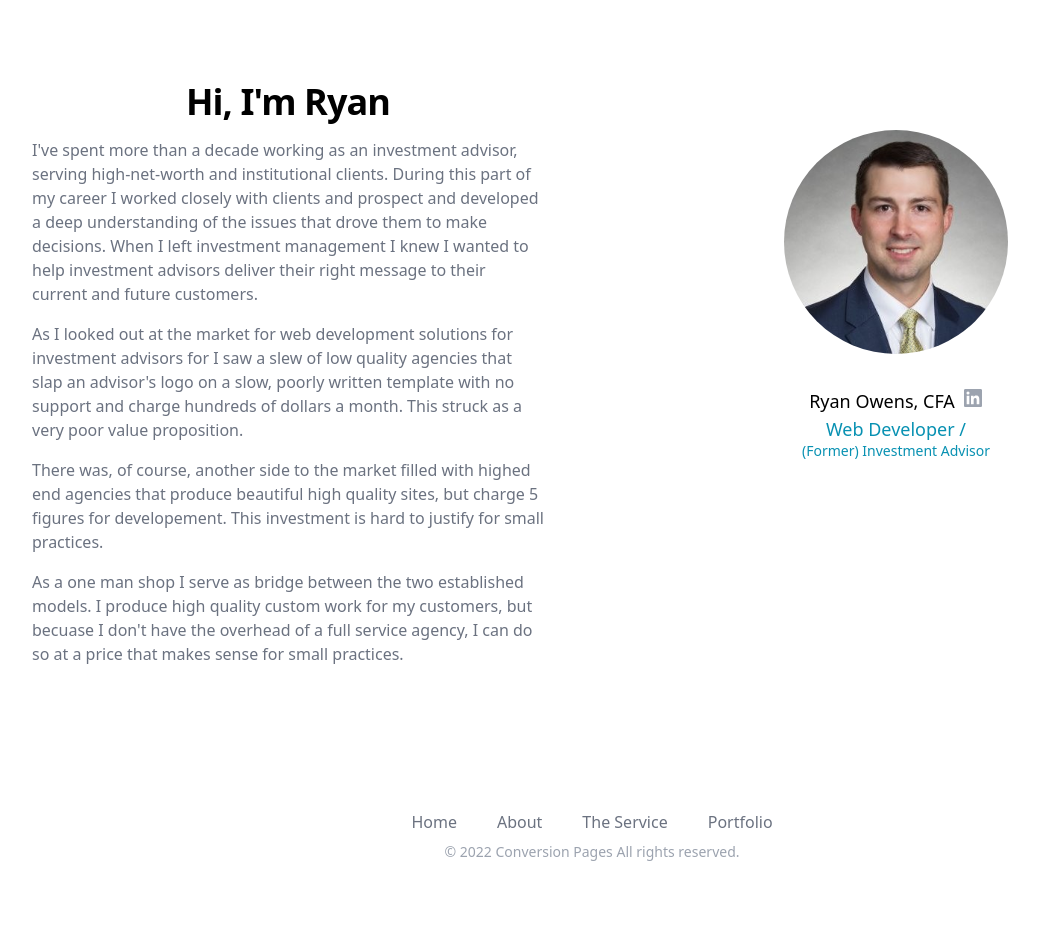
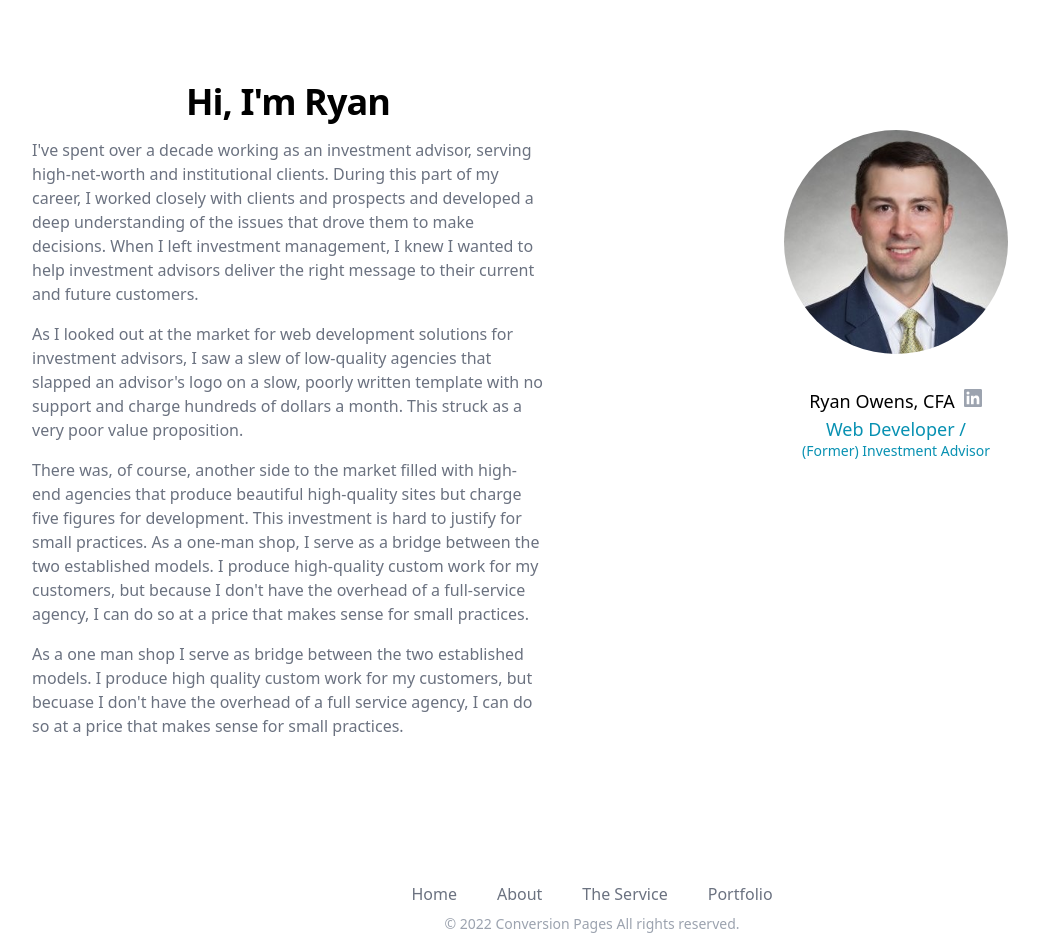
Before and after one commit to rowens794/freelance-template, a Next.js app: page /site-review in a window 1280 px wide. Shown: the part 2300-3235 px from the top of the page, without its empty margins (48-1087 px from the left). Before the commit the page ends 3210 px from the top, so only its background shows below. Built offline with nearby package versions, Linux system fonts and the light colour scheme.

Commit message:
spell check 2

```diff
--- a/page-sections/content/written-by-a-pro/index.tsx
+++ b/page-sections/content/written-by-a-pro/index.tsx
@@ -32,19 +32,19 @@ export default function Example() {
                 Copywriting by an Industry Insider
               </h3>
               <p className="my-4 ">
-                I've spent over 10 years working in the investment management
+                I've spent over ten years working in the investment management
                 industry. I've managed over $2 billion, led investment teams,
-                and met with hundreads of clients.
+                and met with hundreds of clients.
               </p>
 
               <p className="my-4 ">
                 I know how to communicate the value of professional advisory
-                services to prospective customers and I want to deliver that
+                services to prospective customers, and I want to deliver that
                 message for your practice.
               </p>
 
               <p className="my-4 ">
-                Because I was raised in the industry, you not only get more
+                Because I grew up in the industry, you not only get more
                 compelling copy, but you spend less time hand-holding your
                 website developer to ensure you get the results you want.
               </p>
--- a/page-sections/pricing/split-with-brand-panel/index.tsx
+++ b/page-sections/pricing/split-with-brand-panel/index.tsx
@@ -19,13 +19,13 @@ const features = [
     name: 'Unlimited Edits',
     icon: PencilAltIcon,
     description:
-      "Any time there is a change to your business that needs to be reflected on your site, just give me a call, and it's done - same day",
+      "Any time there is a change to your business that needs to be reflected on your site, just give me a call, and it's done - same day.",
   },
   {
     name: 'Custom Design/Development',
     icon: ColorSwatchIcon,
     description:
-      "I don't build cookie-cutter sites. I hand code every site I make to ensure the best performance, reliability, and conversion potential.",
+      "I don't build cookie-cutter sites. I hand-code every site I make to ensure the best performance, reliability, and conversion potential.",
   },
   {
     name: 'Google Analytics',
--- a/page-sections/team/about-me/index.tsx
+++ b/page-sections/team/about-me/index.tsx
@@ -10,26 +10,30 @@ export default function Example() {
               Hi, I'm Ryan
             </h2>
             <p className="max-w-lg m-auto text-left text-gray-500 text-md">
-              I've spent more than a decade working as an investment advisor,
-              serving high-net-worth and institutional clients. During this part
-              of my career I worked closely with clients and prospect and
-              developed a deep understanding of the issues that drove them to
-              make decisions. When I left investment management I knew I wanted
-              to help investment advisors deliver their right message to their
+              I've spent over a decade working as an investment advisor, serving
+              high-net-worth and institutional clients. During this part of my
+              career, I worked closely with clients and prospects and developed
+              a deep understanding of the issues that drove them to make
+              decisions. When I left investment management, I knew I wanted to
+              help investment advisors deliver the right message to their
               current and future customers.
             </p>
             <p className="max-w-lg m-auto text-left text-gray-500 text-md">
               As I looked out at the market for web development solutions for
-              investment advisors for I saw a slew of low quality agencies that
-              slap an advisor's logo on a slow, poorly written template with no
-              support and charge hundreds of dollars a month. This struck as a
-              very poor value proposition.
+              investment advisors, I saw a slew of low-quality agencies that
+              slapped an advisor's logo on a slow, poorly written template with
+              no support and charge hundreds of dollars a month. This struck as
+              a very poor value proposition.
             </p>
             <p className="max-w-lg m-auto text-left text-gray-500 text-md">
               There was, of course, another side to the market filled with
-              highed end agencies that produce beautiful high quality sites, but
-              charge 5 figures for developement. This investment is hard to
-              justify for small practices.
+              high-end agencies that produce beautiful high-quality sites but
+              charge five figures for development. This investment is hard to
+              justify for small practices. As a one-man shop, I serve as a
+              bridge between the two established models. I produce high-quality
+              custom work for my customers, but because I don't have the
+              overhead of a full-service agency, I can do so at a price that
+              makes sense for small practices.
             </p>
             <p className="max-w-lg m-auto text-left text-gray-500 text-md">
               As a one man shop I serve as bridge between the two established
```
